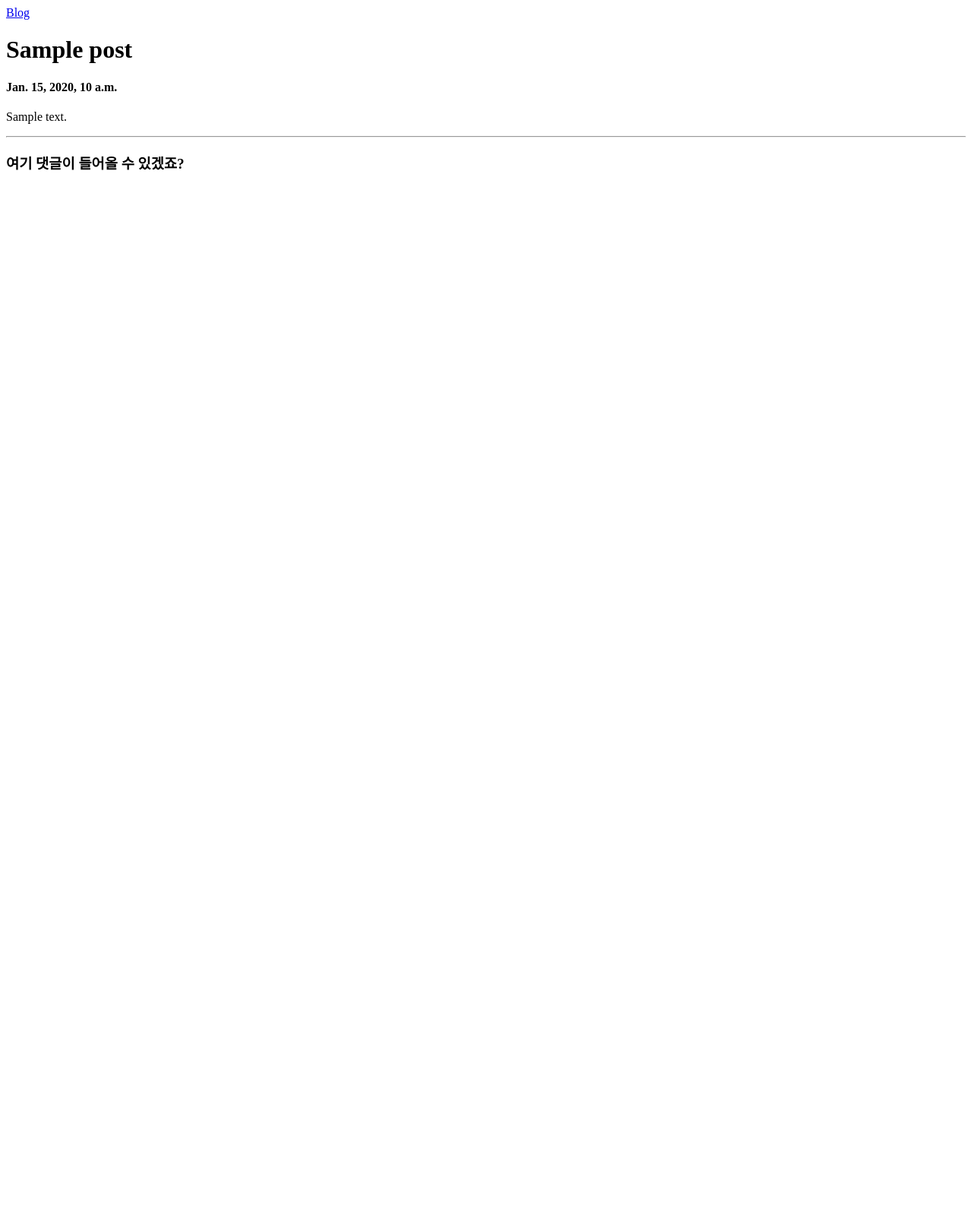
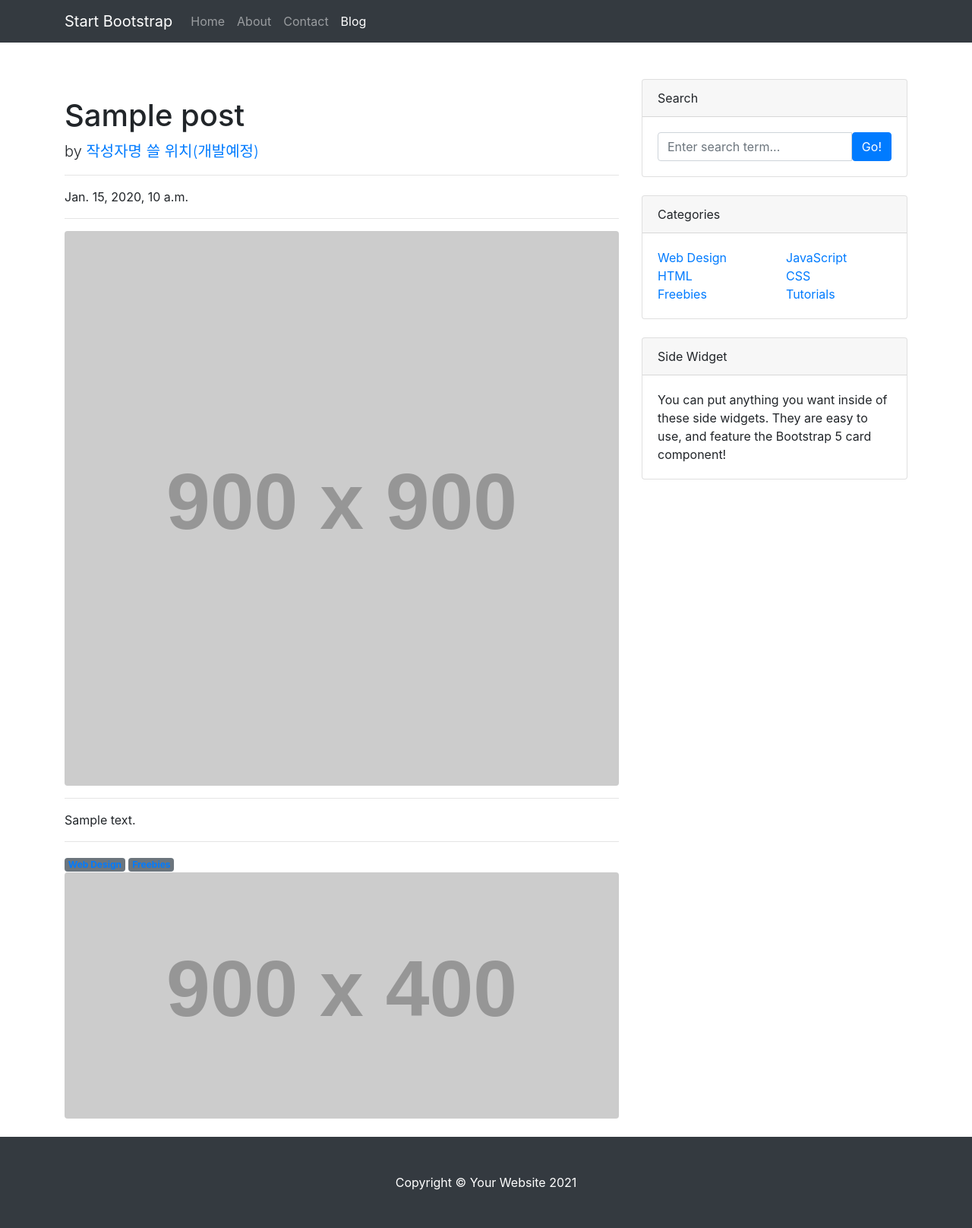
Before and after one commit to daesung-jin/django_first, a Django app: page /blog/1/ in a window 1280 px wide. Shown: the whole page at 76% size. Before the commit the page ends 224 px from the top, so only its background shows below. Run offline with Django 4.2, Linux system fonts and the light colour scheme; tables that the repository leaves empty hold one stand-in row (values such as "Sample post"); grey boxes labelled with a size stand in for pictures from a placeholder-image service; some libraries are stand-ins or nearby versions.

Commit message:
포스트 상세 페이지에 부트스트랩 적용하기

```diff
--- a/blog/templates/blog/post_detail.html
+++ b/blog/templates/blog/post_detail.html
@@ -1,17 +1,130 @@
 <!DOCTYPE html>
+{% load static %}
 <html lang="ko">
-<head>
-    <meta charset="UTF-8">
-    <title>{{post.title}} - Blog</title>
-</head>
-<body>
-<nav>
-    <a href="/blog/">Blog</a>
-</nav>
-<h1>{{post.title}}</h1>
-<h4>{{post.created_at}}</h4>
-<p>{{post.content}}</p>
-<hr/>
-<h3>여기 댓글이 들어올 수 있겠죠?</h3>
-</body>
+    <head>
+        <meta charset="utf-8" />
+        <meta name="viewport" content="width=device-width, initial-scale=1, shrink-to-fit=no" />
+        <meta name="description" content="" />
+        <meta name="author" content="" />
+
+        <title>{{ post.title }} - Blog</title>
+        <!-- Favicon-->
+        <link rel="icon" type="image/x-icon" href="assets/favicon.ico" />
+        <!-- Core theme CSS (includes Bootstrap)-->
+        <link rel="stylesheet" href="{% static 'blog/bootstrap/bootstrap.min.css' %}"
+        media="screen">
+        <link href="css/styles.css" rel="stylesheet" />
+    </head>
+    <body>
+        <!-- Responsive navbar-->
+        <nav class="navbar navbar-expand-lg navbar-dark bg-dark ">
+            <div class="container">
+                <a class="navbar-brand" href="#!">Start Bootstrap</a>
+                <button class="navbar-toggler" type="button" data-bs-toggle="collapse" data-bs-target="#navbarSupportedContent" aria-controls="navbarSupportedContent" aria-expanded="false" aria-label="Toggle navigation"><span class="navbar-toggler-icon"></span></button>
+                <div class="collapse navbar-collapse" id="navbarSupportedContent">
+                    <ul class="navbar-nav ms-auto mb-2 mb-lg-0">
+                        <li class="nav-item"><a class="nav-link" href="#">Home</a></li>
+                        <li class="nav-item"><a class="nav-link" href="#!">About</a></li>
+                        <li class="nav-item"><a class="nav-link" href="#!">Contact</a></li>
+                        <li class="nav-item"><a class="nav-link active" aria-current="page" href="#">Blog</a></li>
+                    </ul>
+                </div>
+            </div>
+        </nav>
+        <!-- Page content-->
+        <div class="container mt-5">
+            <div class="row">
+                <!--Post Content Column -->
+                <div class="col-lg-8">
+
+                    <!-- Title -->
+                    <h1 class="mt-4">{{ post.title }}</h1>
+
+                    <!-- Author -->
+                    <p class="lead">
+                        by
+                        <a href="#">작성자명 쓸 위치(개발예정)</a>
+                    </p>
+
+                    <hr>
+
+                    <!-- Date/Time-->
+                    <p>{{ post.created_at }}</p>
+
+                    <hr>
+
+                    <!-- Preview Image-->
+                    <img class="img-fluid rounded" src="http://placehold.it/900*300" alt="">
+
+                    <hr>
+
+                    <!-- Post Content-->
+                    <p>{{ post.content}}</p>
+
+                    <hr>
+
+
+                    <a class="badge bg-secondary text-decoration-none link-light" href="#!">Web Design</a>
+                            <a class="badge bg-secondary text-decoration-none link-light" href="#!">Freebies</a>
+                        </pheader>
+                        <!-- Preview image figure-->
+                        <figure class="mb-4"><img class="img-fluid rounded" src="https://dummyimage.com/900x400/ced4da/6c757d.jpg" alt="..." /></figure>
+
+
+
+                </div>
+                <!-- Side widgets-->
+                <div class="col-lg-4">
+                    <!-- Search widget-->
+                    <div class="card mb-4">
+                        <div class="card-header">Search</div>
+                        <div class="card-body">
+                            <div class="input-group">
+                                <input class="form-control" type="text" placeholder="Enter search term..." aria-label="Enter search term..." aria-describedby="button-search" />
+                                <button class="btn btn-primary" id="button-search" type="button">Go!</button>
+                            </div>
+                        </div>
+                    </div>
+                    <!-- Categories widget-->
+                    <div class="card mb-4">
+                        <div class="card-header">Categories</div>
+                        <div class="card-body">
+                            <div class="row">
+                                <div class="col-sm-6">
+                                    <ul class="list-unstyled mb-0">
+                                        <li><a href="#!">Web Design</a></li>
+                                        <li><a href="#!">HTML</a></li>
+                                        <li><a href="#!">Freebies</a></li>
+                                    </ul>
+                                </div>
+                                <div class="col-sm-6">
+                                    <ul class="list-unstyled mb-0">
+                                        <li><a href="#!">JavaScript</a></li>
+                                        <li><a href="#!">CSS</a></li>
+                                        <li><a href="#!">Tutorials</a></li>
+                                    </ul>
+                                </div>
+                            </div>
+                        </div>
+                    </div>
+                    <!-- Side widget-->
+                    <div class="card mb-4">
+                        <div class="card-header">Side Widget</div>
+                        <div class="card-body">You can put anything you want inside of these side widgets. They are easy to use, and feature the Bootstrap 5 card component!</div>
+                    </div>
+                </div>
+            </div>
+        </div>
+        <!-- Footer-->
+        <footer class="py-5 bg-dark">
+            <div class="container"><p class="m-0 text-center text-white">Copyright &copy; Your Website 2021</p></div>
+        </footer>
+         <script src="https://cdn.jsdelivr.net/npm/jquery@3.5.1/dist/jquery.slim.min.js"
+integrity="sha384-DfXdz2htPH0lsSSs5nCTpuj/zy4C+OGpamoFVy38MVBnE+IbbVYUew+OrCXaRkfj" crossorigin="anonymous"></script>
+<script src="https://cdn.jsdelivr.net/npm/popper.js@1.16.1/dist/umd/popper.min.js"
+integrity="sha384-9/reFTGAW83EW2RDu2S0VKaIzap3H66lZH81PoYlFhbGU+6BZp6G7niu735Sk7lN" crossorigin="anonymous"></script>
+<script src="https://cdn.jsdelivr.net/npm/bootstrap@4.6.1/dist/js/bootstrap.min.js"
+integrity="sha384-VHvPCCyXqtD5DqJeNxl2dtTyhF78xXNXdkwX1CZeRusQfRKp+tA7hAShOK/B/fQ2" crossorigin="anonymous"></script>
+
+    </body>
 </html>
```
